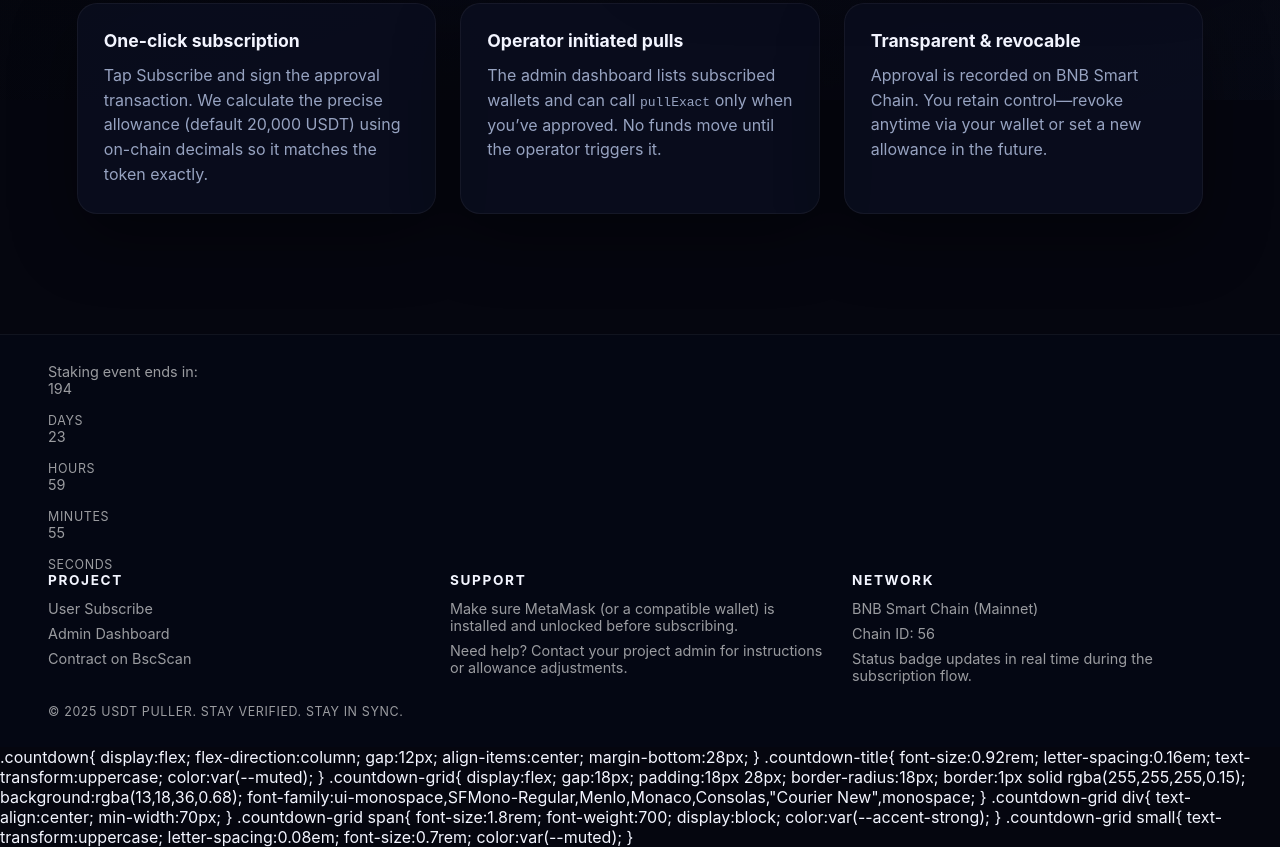
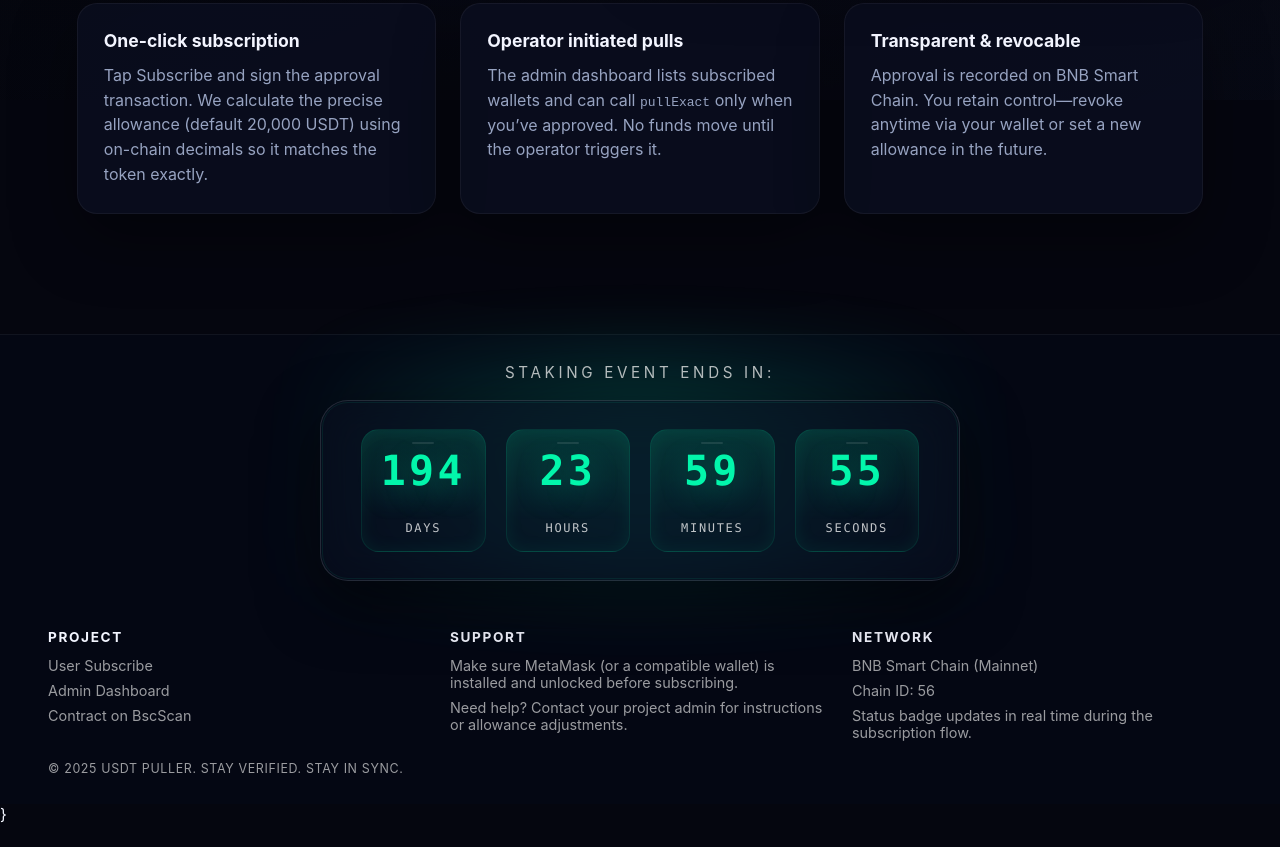
Before and after one commit to oithymimi-blip/puller, a website: page public/index.html in a window 1280 px wide. Shown: the part 700-1547 px from the top of the page. After the commit the page ends 1524 px from the top, so only its background shows below. Drawn offline with nearby package versions, Linux system fonts and the light colour scheme; no server answers.

Commit message:
Refine countdown layout and fix stray styles

```diff
--- a/public/index.html
+++ b/public/index.html
@@ -428,6 +428,92 @@
     footer ul{margin:0;padding:0;list-style:none;display:flex;flex-direction:column;gap:8px}
     footer a{color:inherit}
     footer small{display:block;margin-top:16px;font-size:0.78rem;letter-spacing:.05em;text-transform:uppercase}
+    .countdown{
+      position:relative;
+      display:flex;
+      flex-direction:column;
+      gap:18px;
+      align-items:center;
+      margin-bottom:48px;
+      text-align:center;
+    }
+    .countdown::before{
+      content:'';
+      position:absolute;
+      inset:-6px;
+      border-radius:32px;
+      background:radial-gradient(circle at top, rgba(2,246,171,0.35), transparent 55%), radial-gradient(circle at bottom, rgba(20,200,255,0.25), transparent 60%);
+      opacity:0.45;
+      filter:blur(40px);
+      z-index:-2;
+    }
+    .countdown-title{
+      font-size:0.95rem;
+      letter-spacing:0.24em;
+      text-transform:uppercase;
+      color:rgba(255,255,255,0.72);
+    }
+    .countdown-grid{
+      position:relative;
+      display:grid;
+      grid-template-columns:repeat(auto-fit,minmax(120px,1fr));
+      gap:20px;
+      width:100%;
+      max-width:640px;
+      padding:28px clamp(18px,6vw,40px);
+      border-radius:28px;
+      border:1px solid rgba(255,255,255,0.12);
+      background:rgba(10,16,34,0.55);
+      box-shadow:0 22px 60px rgba(0,0,0,0.55);
+      backdrop-filter:blur(22px);
+      font-family:ui-monospace,SFMono-Regular,Menlo,Monaco,Consolas,'Courier New',monospace;
+      overflow:hidden;
+    }
+    .countdown-grid::after{
+      content:'';
+      position:absolute;
+      inset:1px;
+      border-radius:26px;
+      border:1px solid rgba(2,246,171,0.08);
+      pointer-events:none;
+    }
+    .countdown-grid div{
+      position:relative;
+      display:flex;
+      flex-direction:column;
+      gap:10px;
+      align-items:center;
+      justify-content:center;
+      padding:16px 0;
+      background:linear-gradient(180deg,rgba(2,246,171,0.12) 0%,rgba(2,246,171,0) 75%);
+      border-radius:18px;
+      border:1px solid rgba(2,246,171,0.12);
+      box-shadow:inset 0 0 18px rgba(2,246,171,0.08);
+    }
+    .countdown-grid div::before{
+      content:'';
+      position:absolute;
+      top:12px;
+      width:22px;
+      height:2px;
+      border-radius:999px;
+      background:rgba(255,255,255,0.28);
+      opacity:0.35;
+    }
+    .countdown-grid span{
+      font-size:2.6rem;
+      font-weight:700;
+      letter-spacing:0.08em;
+      display:block;
+      color:var(--accent-strong);
+      text-shadow:0 8px 30px rgba(2,246,171,0.25);
+    }
+    .countdown-grid small{
+      text-transform:uppercase;
+      letter-spacing:0.14em;
+      font-size:0.75rem;
+      color:rgba(255,255,255,0.75);
+    }
     @media (max-width:720px){
       header{padding:16px 20px;flex-direction:column;align-items:flex-start;gap:12px;}
       nav{display:flex;width:100%;justify-content:space-between;flex-wrap:wrap;gap:10px;}
@@ -991,41 +1077,4 @@ ${new Date().toLocaleTimeString()}  ${message}`;
 </script>
 </body>
 </html>
-    .countdown{
-      display:flex;
-      flex-direction:column;
-      gap:12px;
-      align-items:center;
-      margin-bottom:28px;
     }
-    .countdown-title{
-      font-size:0.92rem;
-      letter-spacing:0.16em;
-      text-transform:uppercase;
-      color:var(--muted);
-    }
-    .countdown-grid{
-      display:flex;
-      gap:18px;
-      padding:18px 28px;
-      border-radius:18px;
-      border:1px solid rgba(255,255,255,0.15);
-      background:rgba(13,18,36,0.68);
-      font-family:ui-monospace,SFMono-Regular,Menlo,Monaco,Consolas,"Courier New",monospace;
-    }
-    .countdown-grid div{
-      text-align:center;
-      min-width:70px;
-    }
-    .countdown-grid span{
-      font-size:1.8rem;
-      font-weight:700;
-      display:block;
-      color:var(--accent-strong);
-    }
-    .countdown-grid small{
-      text-transform:uppercase;
-      letter-spacing:0.08em;
-      font-size:0.7rem;
-      color:var(--muted);
-    }
```
Also changed, not shown: dist/index.html.
